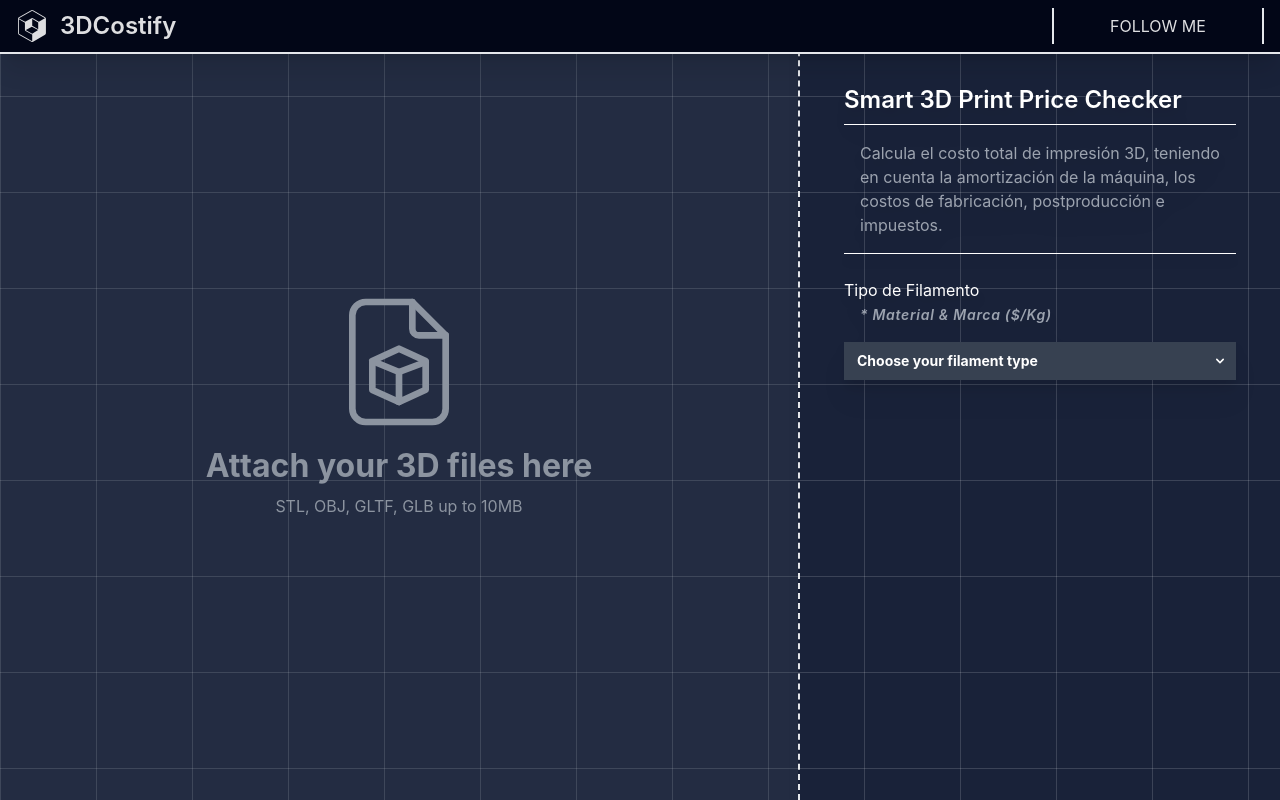
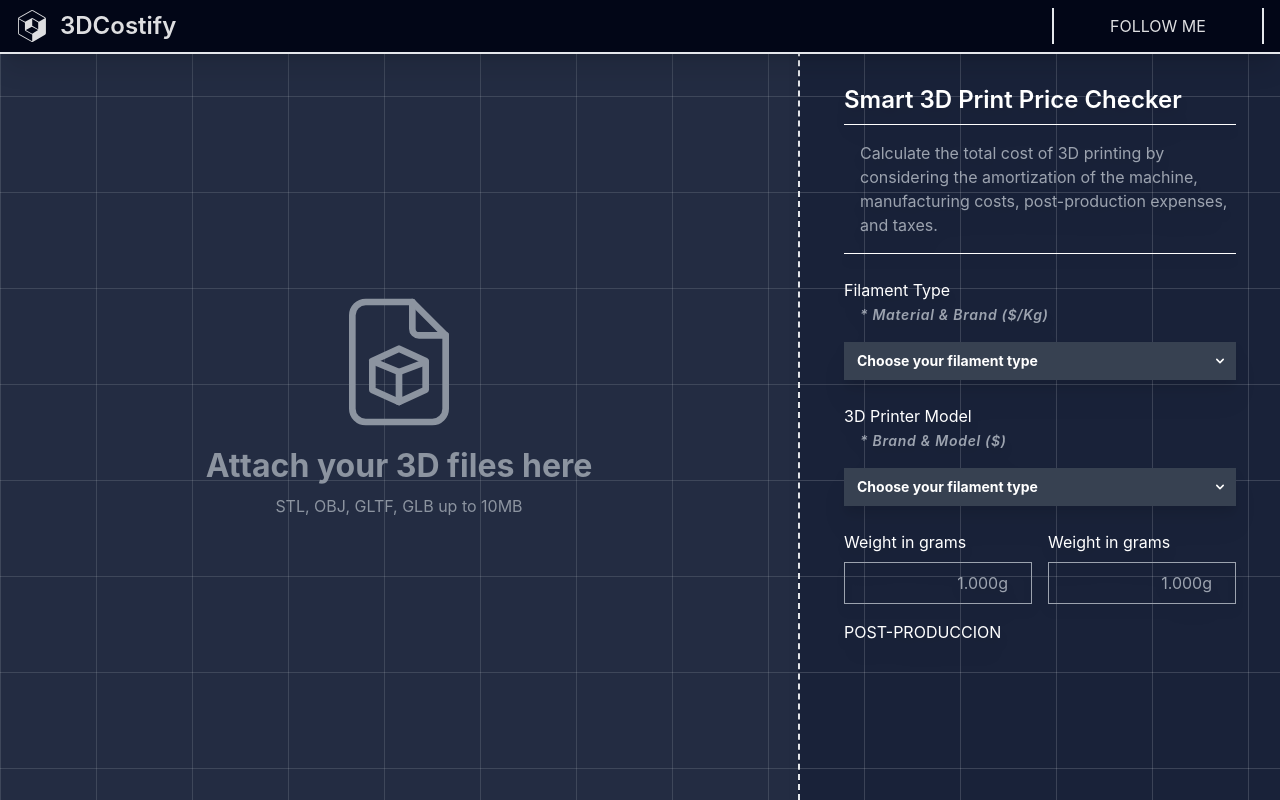
Before and after one commit to PEPAXD/3DPrint-CostCalc, a React (Vite) app: page / in a window 1280 px wide. Built offline with nearby package versions, Linux system fonts and the light colour scheme.

Commit message:
create numbersInputsComponents

```diff
--- a/src/components/calculatorViewer.jsx
+++ b/src/components/calculatorViewer.jsx
@@ -2,6 +2,7 @@ import React from "react";
 
 //import Component
 import Dropdowns from "./dropdowns";
+import NumbersInputs from "./numbersInputs";
 
 function calculatorViewer() {
   return (
@@ -23,9 +24,9 @@ function calculatorViewer() {
 
                   <div className=" text-gray-400 my-4 text-base">
                     <p className="pl-4">
-                      Calcula el costo total de impresión 3D, teniendo en cuenta
-                      la amortización de la máquina, los costos de fabricación,
-                      postproducción e impuestos.
+                      Calculate the total cost of 3D printing by considering the
+                      amortization of the machine, manufacturing costs,
+                      post-production expenses, and taxes.
                     </p>
                   </div>
 
@@ -33,14 +34,34 @@ function calculatorViewer() {
                   <br />
 
                   <div class="xl:mt-0 w-full">
-                    <h5>Tipo de Filamento</h5>
+                    <h5>Filament Type</h5>
                     <cite className="pl-4 text-sm font-semibold text-gray-400 tracking-wider ">
-                      * Material &amp; Marca ($/Kg)
+                      * Material &amp; Brand ($/Kg)
                     </cite>
 
                     <form className="my-4 flex gap-3">
                       <Dropdowns />
                     </form>
+                  </div>
+
+                  <div class="xl:mt-0 w-full">
+                    <h5>3D Printer Model</h5>
+                    <cite className="pl-4 text-sm font-semibold text-gray-400 tracking-wider ">
+                      * Brand &amp; Model ($)
+                    </cite>
+
+                    <form className="my-4 flex gap-3">
+                      <Dropdowns />
+                    </form>
+                  </div>
+
+                  <div className="flex gap-4">
+                    <NumbersInputs />
+                    <NumbersInputs />
+                  </div>
+
+                  <div>
+                    <h6>POST-PRODUCCION</h6>
                   </div>
                 </div>
               </div>
--- /dev/null
+++ b/src/components/numbersInputs.jsx
@@ -0,0 +1,20 @@
+import React from "react";
+
+function numbersInputs() {
+  return (
+    <div className="col-span-2 sm:col-span-1 mb-4">
+      <label htmlFor="weight" className="block mb-2">
+        <h6>Weight in grams</h6>
+      </label>
+      <input
+        type="number"
+        name="weight"
+        id="weight"
+        placeholder="1.000g"
+        className="w-full py-2 px-2 border border-gray-400 focus:outline-none focus:border-gray-100 bg-transparent text-right"
+      />
+    </div>
+  );
+}
+
+export default numbersInputs;
```
